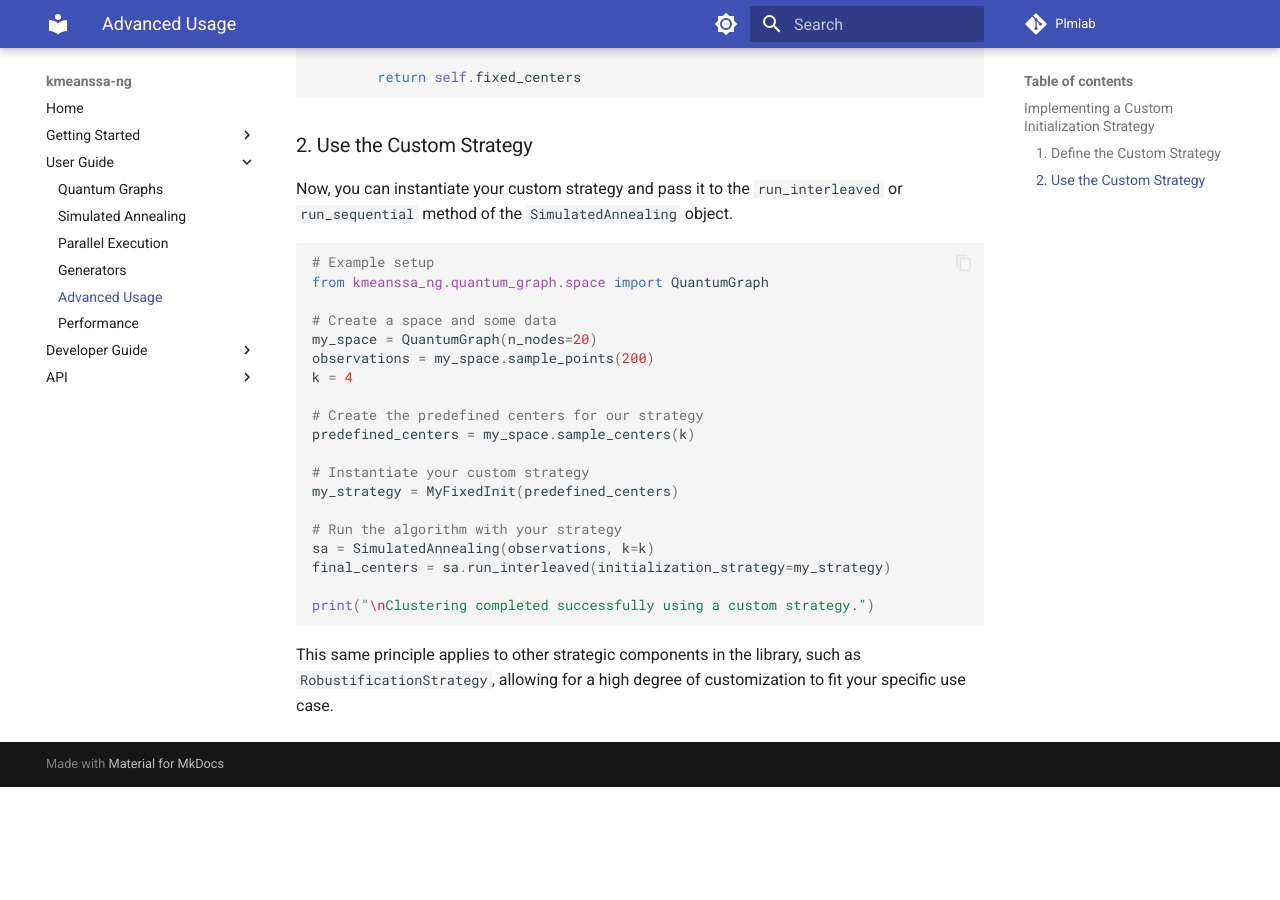
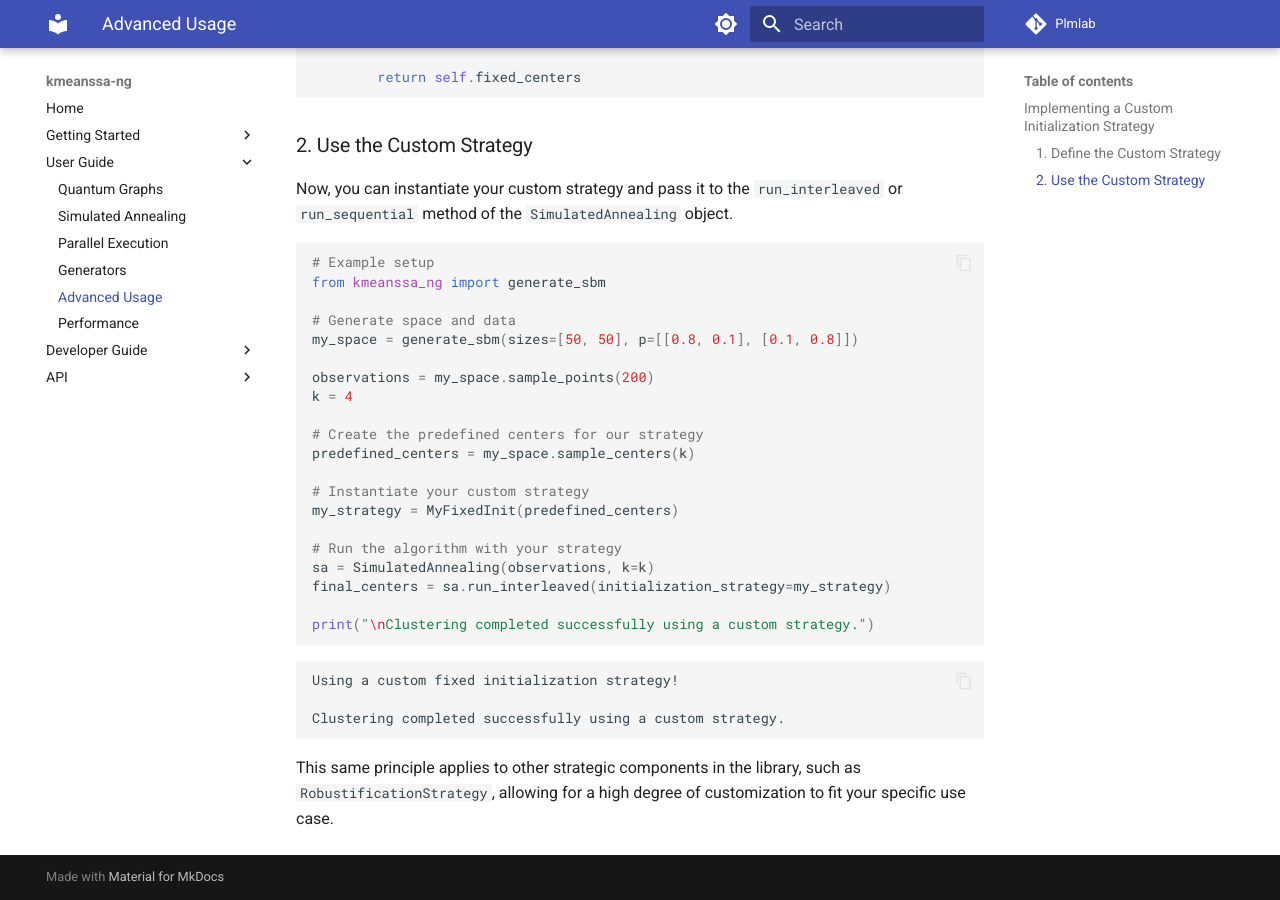
Before and after one commit to klutchnikoff/kmeanssa-ng, an MkDocs documentation site: the page built from docs/advanced-usage.md, in a window 1280 px wide and 900 px high, scrolled down 985 px. Built offline with MkDocs 1.6.1 and Material for MkDocs 9.7.7, drawn with Linux system fonts in a browser that asks for light colours; before the commit the page ends 1772 px from its top, so only the background shows below that.

````diff
--- a/docs/advanced-usage.md
+++ b/docs/advanced-usage.md
@@ -56,10 +56,11 @@ object.
 
 ``` python
 # Example setup
-from kmeanssa_ng.quantum_graph.space import QuantumGraph
+from kmeanssa_ng import generate_sbm
 
-# Create a space and some data
-my_space = QuantumGraph(n_nodes=20)
+# Generate space and data
+my_space = generate_sbm(sizes=[50, 50], p=[[0.8, 0.1], [0.1, 0.8]])
+
 observations = my_space.sample_points(200)
 k = 4
 
@@ -76,6 +77,10 @@ final_centers = sa.run_interleaved(initialization_strategy=my_strategy)
 print("\nClustering completed successfully using a custom strategy.")
 ```
 
+    Using a custom fixed initialization strategy!
+
+    Clustering completed successfully using a custom strategy.
+
 This same principle applies to other strategic components in the
 library, such as `RobustificationStrategy`, allowing for a high degree
 of customization to fit your specific use case.
````
Also changed, not shown: docs-src/advanced-usage.qmd (+4 -3 lines), docs/benchmarks.md (added, +76 -0 lines).
